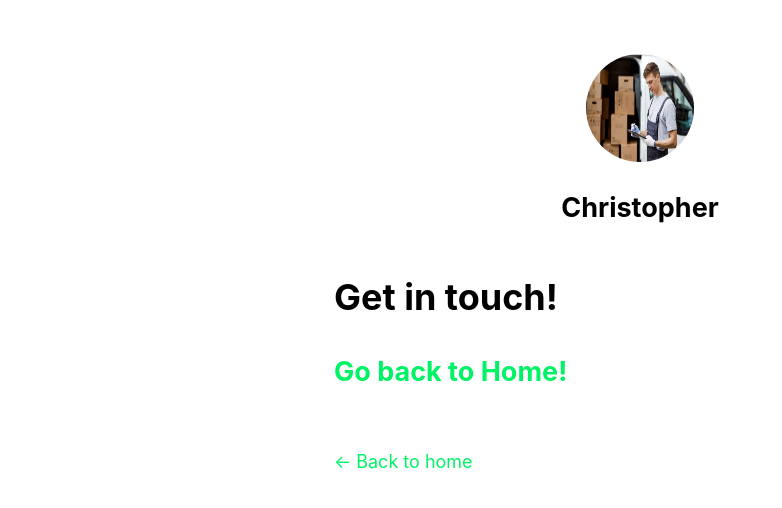
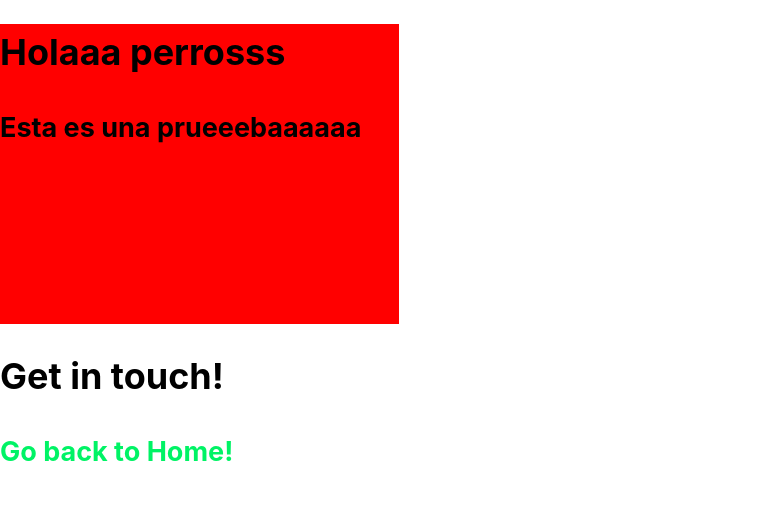
Before and after one commit to chantrex/movers, a Next.js app: page /contact in a window 1280 px wide. Shown: the top 508 px of the page, without its empty margins (0-782 px from the left). Built offline with nearby package versions, Linux system fonts and the light colour scheme.

Commit message:
Navbar component added. Styles using module.css

```diff
--- /dev/null
+++ b/components/Navbar/index.js
@@ -0,0 +1,14 @@
+import React, {Component} from "react";
+import styles from './navbar.module.css'
+
+export default function Navbar() {
+  return(
+    <>
+      <div className={styles.container}>
+        <h1>Holaaa perrosss</h1>
+        <h2>Esta es una prueeebaaaaaa</h2>
+      </div>
+
+    </>
+  );
+}
--- /dev/null
+++ b/components/Navbar/navbar.module.css
@@ -0,0 +1,5 @@
+.container {
+  background-color: red;
+  height: 300px;
+  width: 399px;
+}
--- a/components/layout.js
+++ b/components/layout.js
@@ -61,13 +61,6 @@ export default function Layout({ children, home }) {
         )}
       </header>
       <main>{children}</main>
-      {!home && (
-        <div className={styles.backToHome}>
-          <Link href="/">
-            <a>← Back to home</a>
-          </Link>
-        </div>
-      )}
     </div>
   );
 }
--- a/pages/contact/index.js
+++ b/pages/contact/index.js
@@ -2,11 +2,12 @@ import Link from "next/link";
 import Head from "next/head";
 import Script from "next/script";
 import Layout from "../../components/layout";
+import Navbar from "../../components/Navbar";
 
 export default function ContactUs() {
   return (
     <>
-      <Layout>
+      {/* <Layout> */}
         <Head>
           <title>Movers | Contact</title>
         </Head>
@@ -17,13 +18,14 @@ export default function ContactUs() {
             console.log(`script loaded correctly, window.FB has been populated`)
           }
         />
+        <Navbar />
         <h1>Get in touch!</h1>
         <h2>
           <Link href="/">
             Go back to Home!
           </Link>
         </h2>
-      </Layout>
+      {/* </Layout> */}
 
     </>
   );
--- a/styles/global.css
+++ b/styles/global.css
@@ -1,3 +1,6 @@
+/* Global Styles */
+/* These styles are applied to the entire website */
+
 html,
 body {
   padding: 0;
@@ -15,10 +18,11 @@ body {
 a {
   color: #00f365;
   text-decoration: none;
+  font-weight: bold;
 }
 
 a:hover {
-  text-decoration: underline;
+  color: #a3eac0;
 }
 
 img {
```
Also changed, not shown: pages/index.js (+3 -5 lines).
